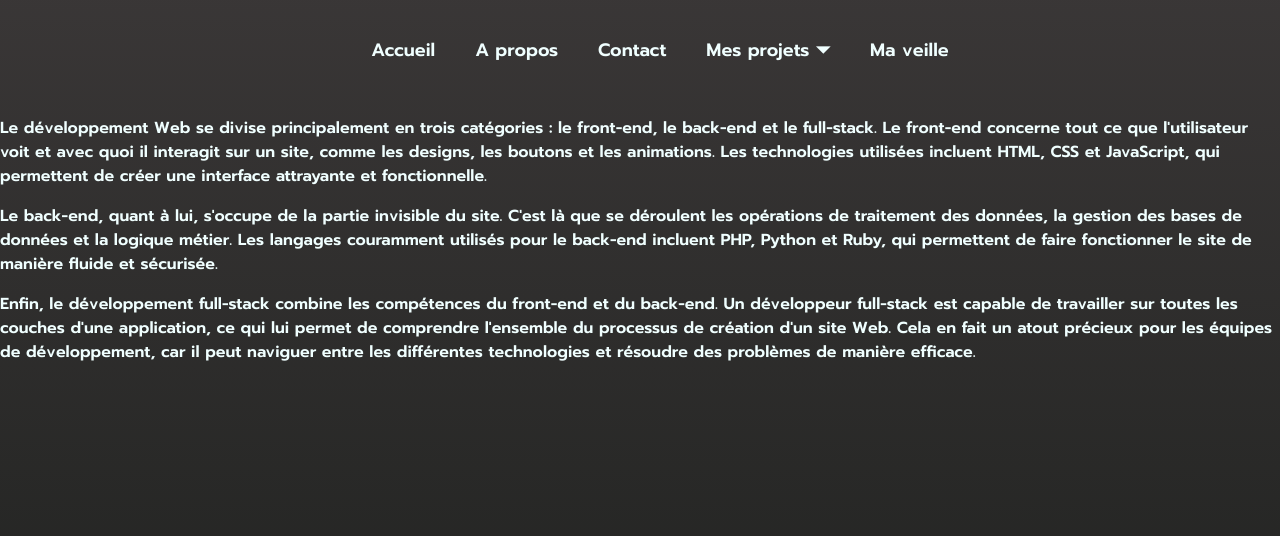
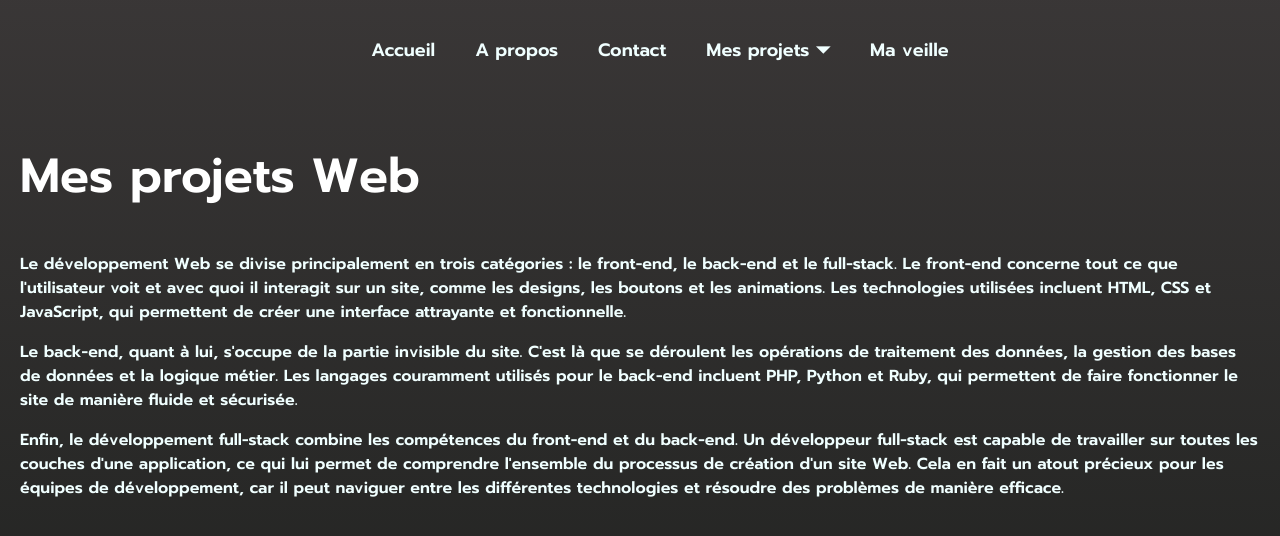
Before and after one commit to Thomas-Thony/MonPortfolioReact.JS, a React (Vite) app: page /projetsWeb in a window 1280 px wide. Shown: the top 536 px of the page. Built offline with nearby package versions, Linux system fonts and the light colour scheme.

Commit message:
Rajout contenu des projets

```diff
--- a/src/components/Projects/projetsDivers.jsx
+++ b/src/components/Projects/projetsDivers.jsx
@@ -4,6 +4,7 @@ import "../../styles/projetsDivers.css";
 function ProjetsDivers() {
     return (
         <>
+            <h1>Projets Divers</h1>
         </>
     );
 }
--- a/src/components/Projects/projetsJS.jsx
+++ b/src/components/Projects/projetsJS.jsx
@@ -4,6 +4,7 @@ import "../../styles/projetsJS.css";
 function ProjetsJS() {
     return (
         <>
+            <h1>Projets Javascript</h1>
         </>
     );
 }
--- a/src/components/Projects/projetsWeb.jsx
+++ b/src/components/Projects/projetsWeb.jsx
@@ -4,6 +4,7 @@ import "../../styles/projetsWeb.css";
 function ProjetsWeb() {
     return (
         <>
+        <h1 style={{color: "white"}}>Mes projets Web</h1>
             <div className="presentationDeveloppement">
                 <p>
                     Le développement Web se divise principalement en trois catégories : le front-end, le back-end et le full-stack. Le front-end concerne tout ce que l&apos;utilisateur voit et avec quoi il interagit sur un site, comme les designs, les boutons et les animations. Les technologies utilisées incluent HTML, CSS et JavaScript, qui permettent de créer une interface attrayante et fonctionnelle.
--- a/src/styles/projetsDivers.css
+++ b/src/styles/projetsDivers.css
@@ -0,0 +1,3 @@
+h1 {
+    color: white;
+}
--- a/src/styles/projetsJS.css
+++ b/src/styles/projetsJS.css
@@ -0,0 +1,3 @@
+h1{
+    color: white;
+}
--- a/src/styles/projetsWeb.css
+++ b/src/styles/projetsWeb.css
@@ -1,17 +1,8 @@
 .presentationDeveloppement{
-
+    margin: 20px;
+    color: white;
 }
 
 .sectionProjetWeb{
     background-color: #2c2c2c;
 }
-
-.sectionProjetWeb h1,
-h3 {
-    color: white;
-}
-
-.sectionProjetWeb .sectionProjetWebContent p {
-    color: white;
-    margin: 10px;
-}
```
